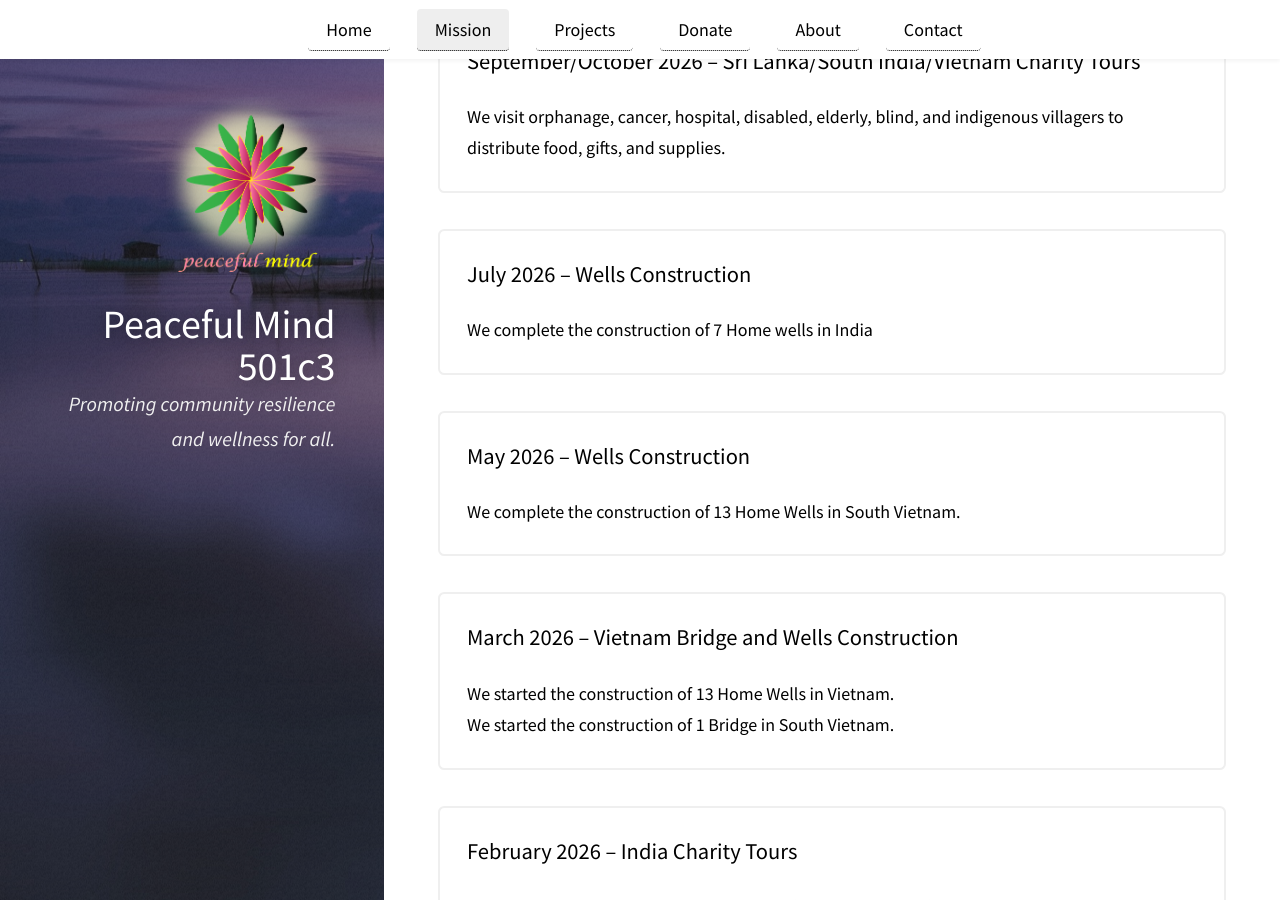
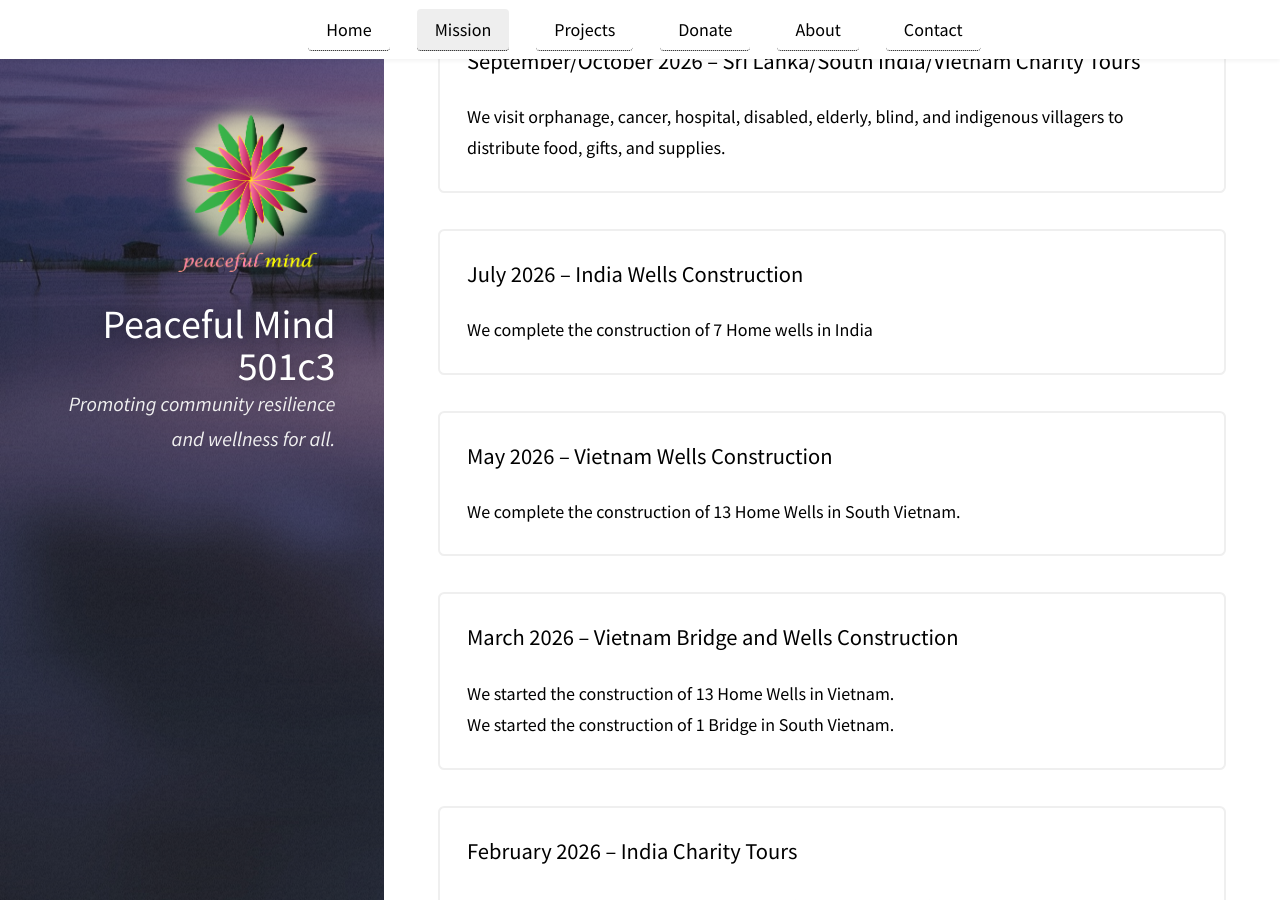
Before and after one commit to peacefulcenter/peacefulcenter.github.io, a Jekyll site: the page built from pages/mission.md, in a window 1280 px wide and 900 px high, scrolled down 829 px. Built offline with Jekyll 4.4.1, drawn with Linux system fonts in a browser that asks for light colours.

Commit message:
update text

```diff
--- a/pages/mission.md
+++ b/pages/mission.md
@@ -24,11 +24,11 @@ permalink: /:basename/
     <p>We visit orphanage, cancer, hospital, disabled, elderly, blind, and indigenous villagers to distribute food, gifts, and supplies.</p>
  </div>
  <div class="box">
-    <h3>July 2026 – Wells Construction</h3>
+    <h3>July 2026 – India Wells Construction</h3>
     <p>We complete the construction of 7 Home wells in India</p>
   </div>
  <div class="box">
-    <h3>May 2026 – Wells Construction</h3>
+    <h3>May 2026 – Vietnam Wells Construction</h3>
     <p>We complete the construction of 13 Home Wells in South Vietnam.</p>
   </div>
   <div class="box">
```
